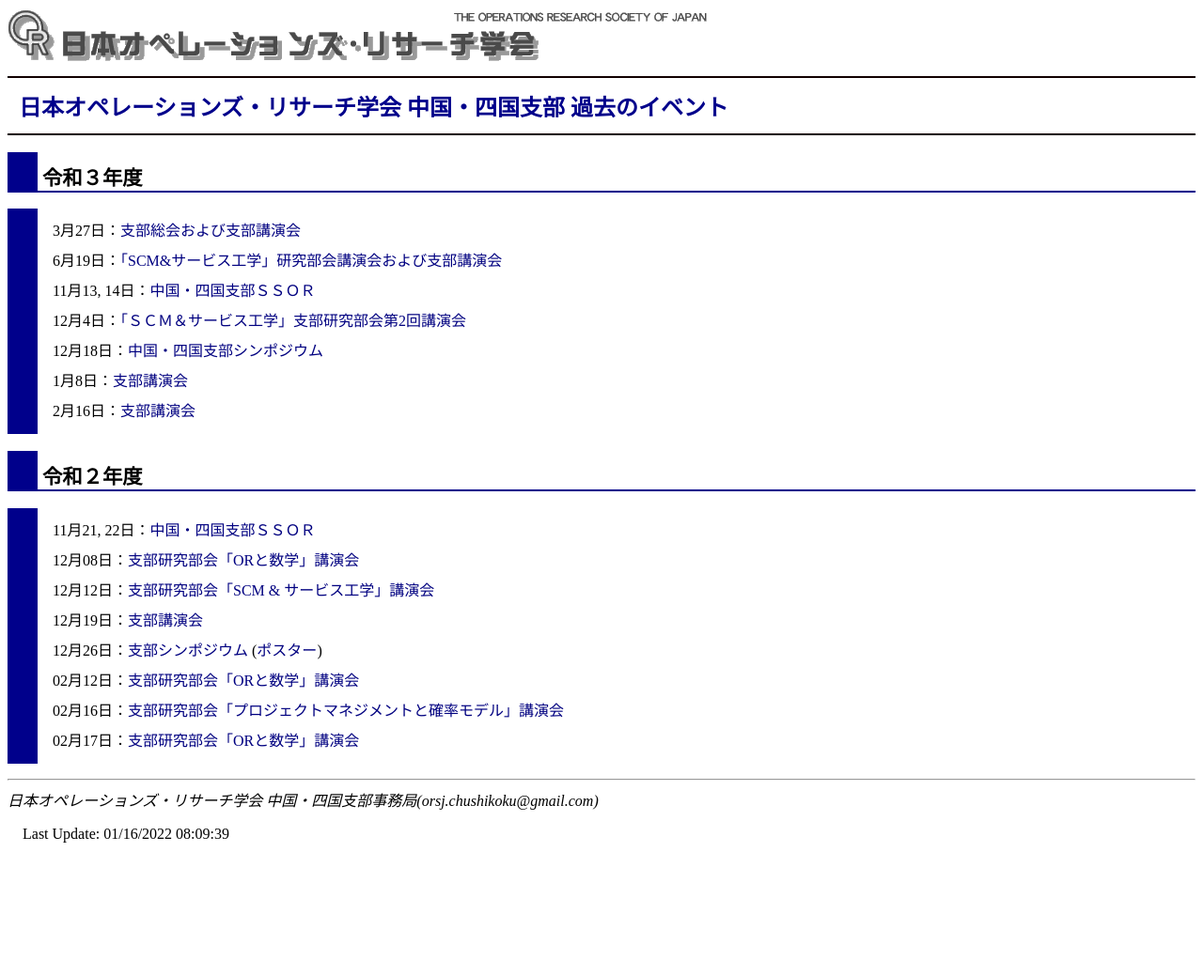
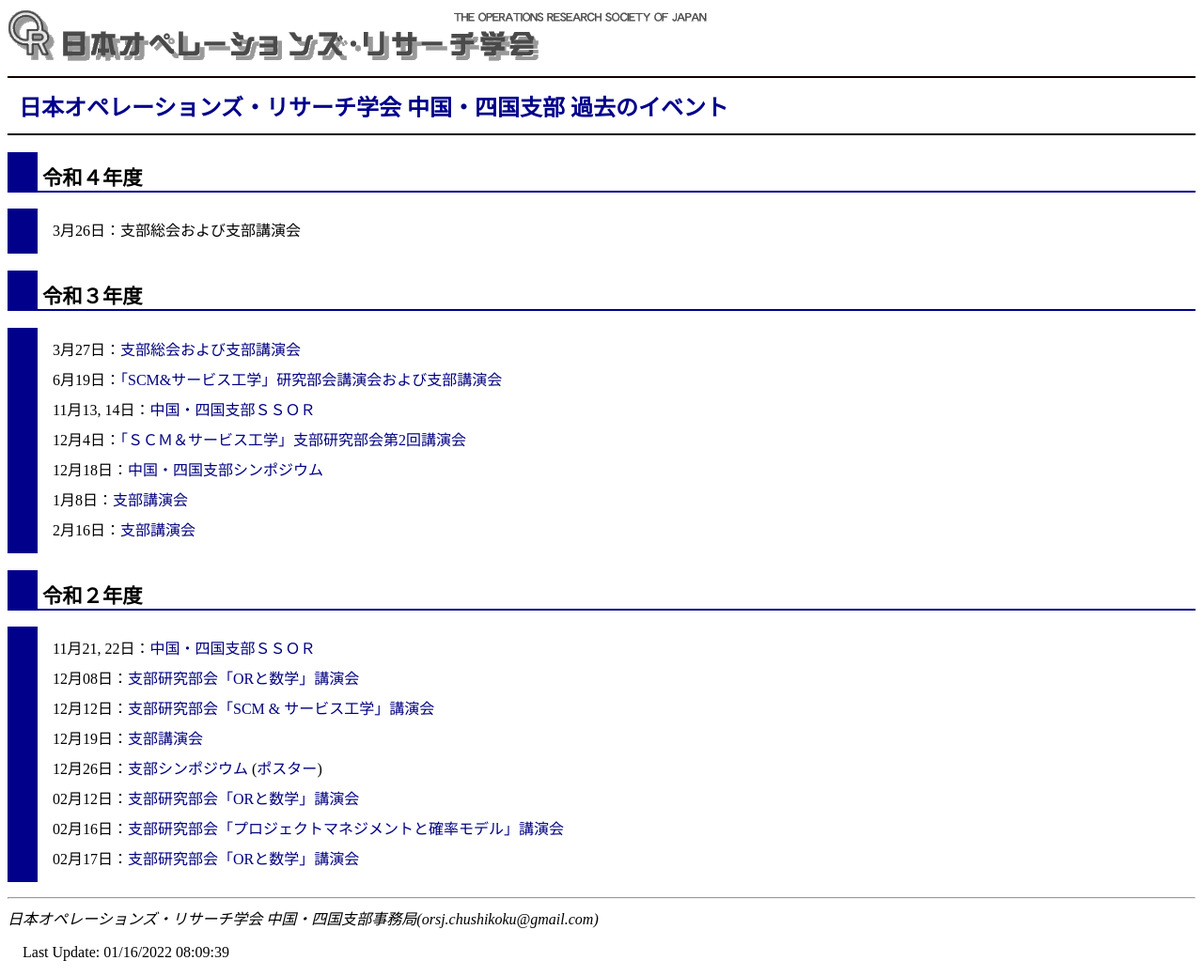
Before and after one commit to orsj-cs/orsj-cs.github.io, a Jekyll site: the page built from history.html, in a window 1280 px wide. Shown: the whole page at 94% size. Built offline with Jekyll 4.4.1, drawn with Linux system fonts in a browser that asks for light colours; before the commit the page ends 913 px from its top, so only the background shows below that.

Commit message:
Update history.html

```diff
--- a/history.html
+++ b/history.html
@@ -2,6 +2,12 @@
 layout: default
 title: 日本オペレーションズ・リサーチ学会 中国・四国支部 過去のイベント
 ---
+
+<h2>令和４年度</h2>
+
+<ul>
+    <li>3月26日：支部総会および支部講演会</li>
+</ul>
 
 <h2>令和３年度</h2>
 
```
